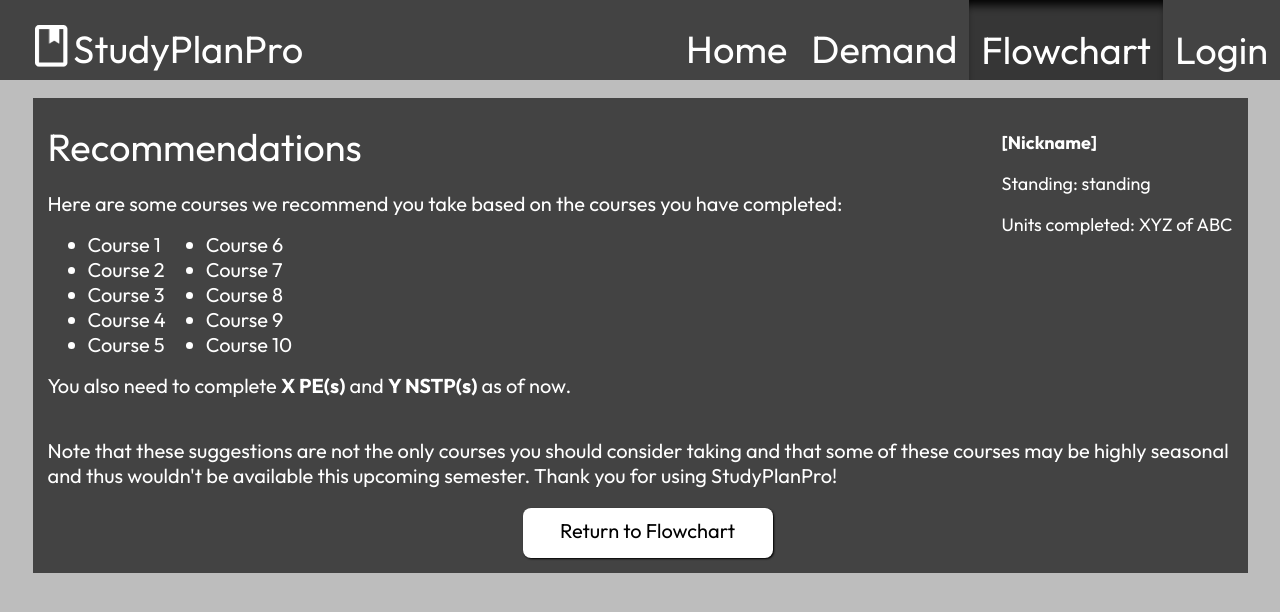
After one commit to LeonBeltran/StudyPlanPro, a Django app: page /flowchart/recommendations/ in a window 1280 px wide. The commit adds this page. Shown: the top 612 px of the page. Run offline with Django 5.2, Linux system fonts and the light colour scheme; data comes from the database, SQL or seed files in the repository; some libraries are stand-ins or nearby versions.

Commit message:
added recommendations page

```diff
--- a/flowchart/static/flowchart_style.css
+++ b/flowchart/static/flowchart_style.css
@@ -285,6 +285,16 @@ a {
 
 
 
+/* FOR RECOMMS PAGE */
+
+li {
+    color: #ffffff;
+    font-size: 20px;
+    font-weight: normal;
+}
+
+
+
 /* FOR LOGIN POPUP */
 
 #popup {
--- a/flowchart/templates/othercoursespage.html
+++ b/flowchart/templates/othercoursespage.html
@@ -88,8 +88,8 @@
         </div>
 
         <div class="centered_div" style="width: 1250px; position: relative; top: 120px; left: 50px; justify-content:space-between;">
-            <button class="gray_button" onclick="history.back()">Back</button>
-            <button class="gray_button">Proceed</button>
+            <button class="gray_button" onclick="history.back()" style="height: 50px;">Back</button>
+            <a href="/flowchart/recommendations/" class="gray_button" style="padding-top: 10px;">Proceed</a>
         </div>
 
         <div id="popup">
--- /dev/null
+++ b/flowchart/templates/recommendationspage.html
@@ -0,0 +1,98 @@
+<!DOCTYPE html>
+
+<html>
+
+    <head>
+        <title>StudyPlanPro - Flowchart</title>
+
+        {% load static %}
+        {% load socialaccount %} <!-- Added for oauth -->
+
+        <link href="{% static 'flowchart_style.css' %}" rel="stylesheet"/>
+        <link href="https://fonts.googleapis.com/css2?family=Outfit:wght@100..900&display=swap" rel="stylesheet">
+
+        <script src="{% static 'flowchart_index.js' %}"></script>
+    </head>
+
+    <body>
+        <div class="header">
+            <img id="logo" src="{% static 'images/logo.png' %}">
+            <h1 style="padding-left: 5px;">StudyPlanPro</h1>
+
+            <div id="tabs_container">
+                <a href="/home/" class="tabs"><h1>Home</h1></a>
+                <a href="/demand/" class="tabs"><h1>Demand</h1></a>
+                <button class="highlighted_tabs"><h1>Flowchart</h1></button>
+
+                {% if user.is_authenticated %}
+                <a href="/home/logout/" class="tabs"><h1>Logout</h1></a>
+                {% else %}
+                <button class="tabs" onclick="loginPopup()"><h1>Login</h1></button>
+                {% endif %}
+            </div>
+        </div>
+
+        <div class="centered_div" style="padding-top: 100px; flex-direction: column; align-items: center;">
+            <div id="fc_outer_box" style="padding-left: 15px;">
+                <div style="display: flex; justify-content: space-between;">
+                    <div>
+                        <h1 style="margin-block-end: 0px;">Recommendations</h1>
+
+                        <p style="color: #ffffff; margin-block-end: 0px;">Here are some courses we recommend you take based on the courses you have completed:</p>
+                        <div style="display: flex;">
+                            <ul>
+                                <li>Course 1</li>
+                                <li>Course 2</li>
+                                <li>Course 3</li>
+                                <li>Course 4</li>
+                                <li>Course 5</li>
+                            </ul>
+                            <ul>
+                                <li>Course 6</li>
+                                <li>Course 7</li>
+                                <li>Course 8</li>
+                                <li>Course 9</li>
+                                <li>Course 10</li>
+                            </ul>
+                        </div>
+                    </div>
+
+                    <div style="padding-left: 15px; padding-right: 15px; position: relative; top: 15px;">
+                        <p style="color: #ffffff; font-weight: bold; font-size: 18px;">[Nickname]</p>
+                        <p style="color: #ffffff; font-size: 18px;">Standing: standing</p>
+                        <p style="color: #ffffff; font-size: 18px;">Units completed: XYZ of ABC</p>
+                    </div>
+                </div>
+
+                <p style="color: #ffffff; margin-block-start: 0px;">You also need to complete <span style="font-weight: bold;">X PE(s)</span> and <span style="font-weight: bold;">Y NSTP(s)</span> as of now.</p>
+                <p style="color: #ffffff;">Note that these suggestions are not the only courses you should consider taking and that some of these courses may be highly seasonal and thus wouldn't be available this upcoming semester. Thank you for using StudyPlanPro!</p>
+
+                <div class="centered_div"><a href="/flowchart/" class="course_button" style="width: 250px; text-align: center; padding-top: 10px;">Return to Flowchart</a></div>
+            </div>
+        </div>
+
+        <div id="popup">
+            <img id="x_button" src="{% static 'images/x_button.png' %}" onclick="exitPopup()">
+            <br>
+
+            <div style="display: flex">
+                <img id="logo" src="{% static 'images/logo_black.png' %}">
+                <h1 style="padding-left: 5px; color: #000000; font-weight: 500;">StudyPlanPro</h1>
+            </div>
+
+            <input class="loginInput" type="text" placeholder="Nickname">
+            <input class="loginInput" type="text" placeholder="UP Email Address">
+
+            <div style="display: flex">
+                <button id="email_button" onclick="sendEmailPressed()">Send Email</button>
+
+                <!--Added for login-->
+                <a href="{% provider_login_url 'google' %}?next=/flowchart">
+                    <img id="google_button" src="{% static 'images/google_logo.png' %}">
+                </a>
+                <!--Added for login-->
+            </div>
+
+        </div>
+    </body>
+</html>
--- a/flowchart/urls.py
+++ b/flowchart/urls.py
@@ -3,5 +3,6 @@ from . import views
 
 urlpatterns = [
     path('', views.view_flowchart),
-    path('othercourses/', views.view_othercourses)
+    path('othercourses/', views.view_othercourses),
+    path('recommendations/', views.view_recommendations)
 ]
--- a/flowchart/views.py
+++ b/flowchart/views.py
@@ -6,3 +6,6 @@ def view_flowchart(request):
 
 def view_othercourses(request):
      return render(request, 'othercoursespage.html')
+
+def view_recommendations(request):
+     return render(request, 'recommendationspage.html')
```
